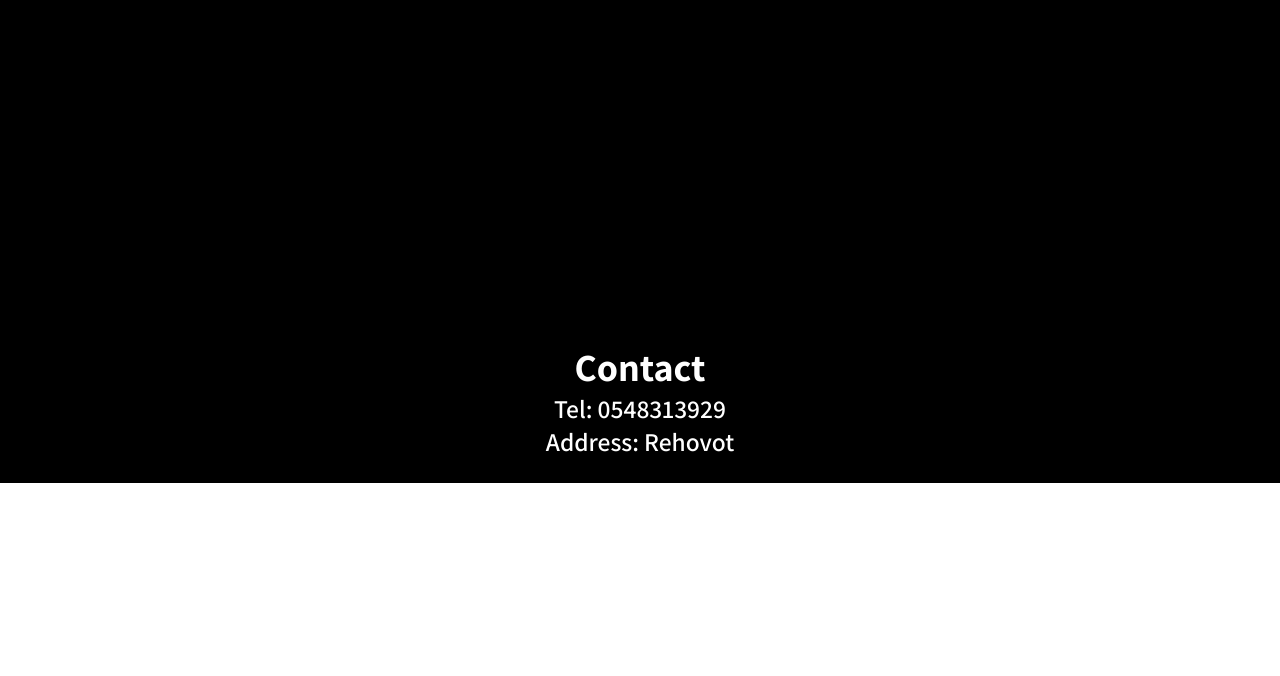
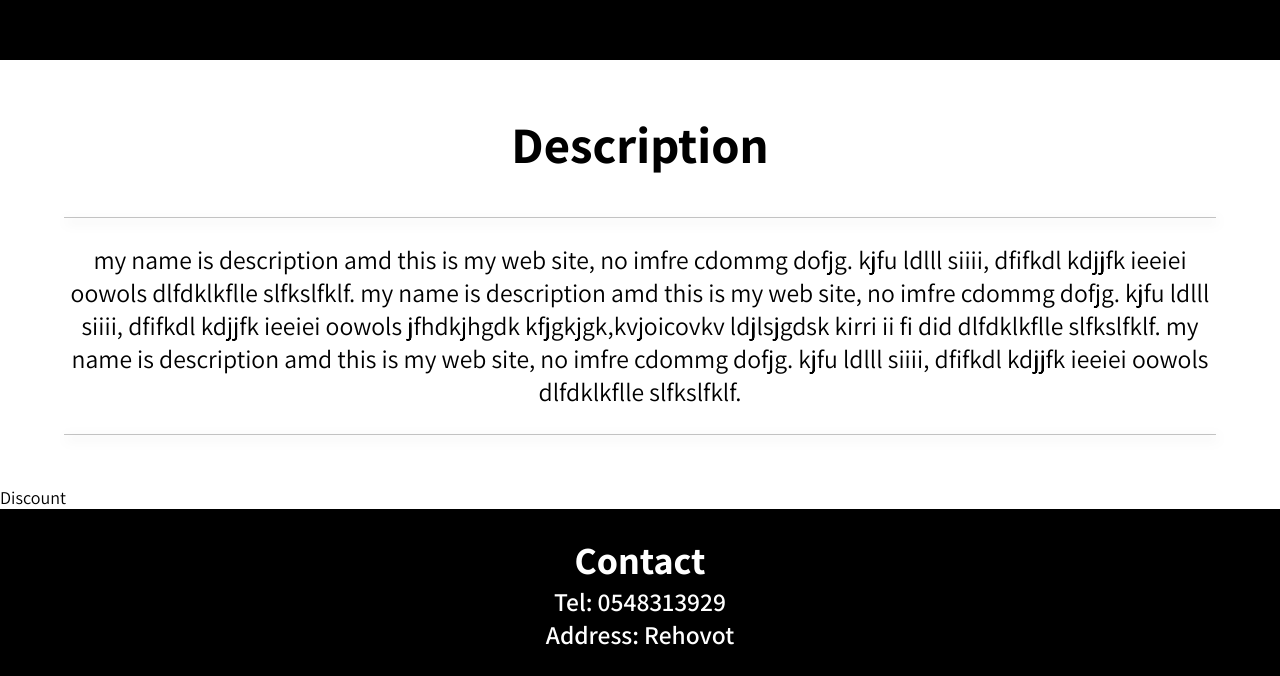
Before and after one commit to vasily88/porfolio, a React (Create React App) app: page / in a window 1280 px wide. Shown: the part 964-1640 px from the top of the page. Before the commit the page ends 1447 px from the top, so only its background shows below. Built offline with nearby package versions, Linux system fonts and the light colour scheme.

Commit message:
hightlight

```diff
--- a/src/App.js
+++ b/src/App.js
@@ -3,6 +3,7 @@ import './resources/style.css';
 
 import Header from './components/header/header';
 import MyWork from './components/myworks/myworks';
+import Highlight from './components/highlights';
 import Footer from './components/footer/footer';
 
 const App = () => {
@@ -12,6 +13,7 @@ const App = () => {
             <Header />
             <div className='main'>
                 <MyWork />
+                <Highlight />
             </div>
             <Footer />
 
--- /dev/null
+++ b/src/components/highlights/description.js
@@ -0,0 +1,27 @@
+import React from 'react';
+import {Fade} from 'react-awesome-reveal';
+
+const Description = () => {
+    return(
+        <Fade>
+            <div className='description'>
+                <h2>
+                    Description
+                </h2>
+                <div className='hr'></div>
+                <p className='paragraphDescription'>
+                    my name is description amd this is my web site, no imfre cdommg dofjg.
+                    kjfu ldlll siiii, dfifkdl kdjjfk ieeiei oowols dlfdklkflle slfkslfklf.
+                    my name is description amd this is my web site, no imfre cdommg dofjg.
+                    kjfu ldlll siiii, dfifkdl kdjjfk ieeiei oowols jfhdkjhgdk kfjgkjgk,kvjoicovkv
+                    ldjlsjgdsk kirri ii fi did dlfdklkflle slfkslfklf.
+                    my name is description amd this is my web site, no imfre cdommg dofjg.
+                    kjfu ldlll siiii, dfifkdl kdjjfk ieeiei oowols dlfdklkflle slfkslfklf.
+                </p>
+                <div className='hr'></div>
+            </div>
+        </Fade>
+    );
+}
+
+export default Description;
--- /dev/null
+++ b/src/components/highlights/discount.js
@@ -0,0 +1,11 @@
+import React from 'react';
+
+const Discount = () => {
+    return(
+        <div>
+            Discount
+        </div>
+    );
+}
+
+export default Discount;
--- /dev/null
+++ b/src/components/highlights/index.js
@@ -0,0 +1,21 @@
+import React from 'react';
+
+import Description from './description';
+import Discount from './discount';
+
+import './style.css';
+
+const Highlight = () => {
+    return(
+        <div
+            style={{
+                background:'#fff'
+            }}
+        >
+            <Description />
+            <Discount />
+        </div>
+    );
+}
+
+export default Highlight;
--- /dev/null
+++ b/src/components/highlights/style.css
@@ -0,0 +1,21 @@
+.description{
+    width: 100%;
+    background-color: #fff;
+    padding: 4vw 5vw;
+}
+.description h2{
+    text-align: center;
+    font-size: 4vw;
+    padding: 0 0 3vw;
+}
+.paragraphDescription{
+    font-size: 2vw;
+    text-align: center;
+    padding: 2vw 0;
+}
+.hr{
+    width: 100%;
+    height: 1px;
+    background-color: #0000003b;
+    filter: drop-shadow(2px 4px 6px black);
+}
--- a/src/resources/style.css
+++ b/src/resources/style.css
@@ -8,7 +8,7 @@ body{
     font-family: 'Assistant', sans-serif;
 }
 .main{
-    height: 100vw;
+    height: fit-content;
     width: 100%;
     background: #000;
 }
```
